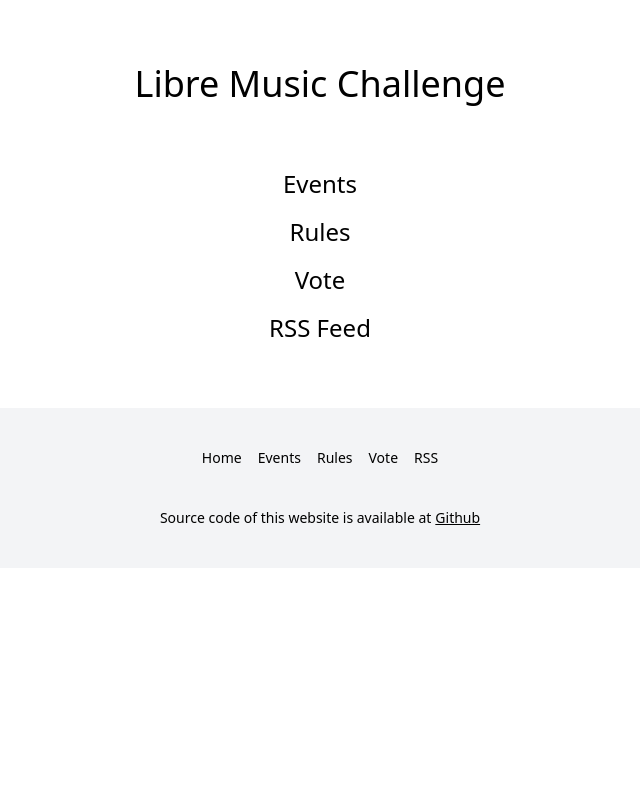
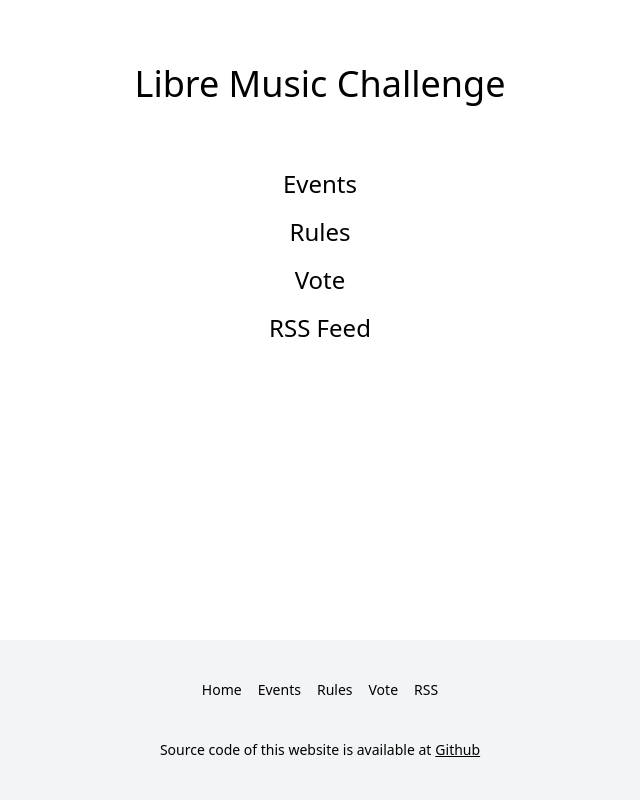
Before and after one commit to nyxkn/libre-music-challenge, a Flask app: page / in a window 1280 px wide. Shown: the whole page, without its empty margins (320-960 px from the left). Run offline with Flask 3, Linux system fonts and the light colour scheme; data that the repository does not hold is empty; style sheets or scripts are compiled from the project's sources.

Commit message:
make body a flex column

```diff
--- a/package.json
+++ b/package.json
@@ -1,5 +1,6 @@
 {
   "devDependencies": {
+    "@tailwindcss/forms": "^0.5.7",
     "@tailwindcss/typography": "^0.5.9",
     "daisyui": "^2.51.6",
     "tailwindcss": "^3.3.2"
--- a/tailwind.config.js
+++ b/tailwind.config.js
@@ -1,4 +1,7 @@
+// prettier-ignore
+
 /** @type {import('tailwindcss').Config} */
+
 module.exports = {
   content: [
     './templates/**/*.html',
@@ -9,5 +12,6 @@ module.exports = {
   plugins: [
     require("daisyui"),
     require('@tailwindcss/typography'),
+    require("@tailwindcss/forms"),
   ],
 }
--- a/templates/base.html
+++ b/templates/base.html
@@ -1,5 +1,5 @@
 <!DOCTYPE html>
-<html lang="en">
+<html lang="en" class="bg-white text-black">
   <head>
     <meta charset="UTF-8" />
     <meta http-equiv="X-UA-Compatible" content="IE=edge" />
@@ -13,8 +13,10 @@
     <title>Libre Music Challenge</title>
   </head>
 
-  <body class="bg-white text-black">
-    {% block content %} {% endblock content %}
+  <body class="min-h-screen flex flex-col">
+    <header></header>
+
+    <main class="flex-grow">{% block content %} {% endblock content %}</main>
 
     <footer class="footer footer-center p-10 bg-gray-100 text-center text-sm">
       <div class="grid grid-flow-col gap-4">
```
Also changed, not shown: package-lock.json.
